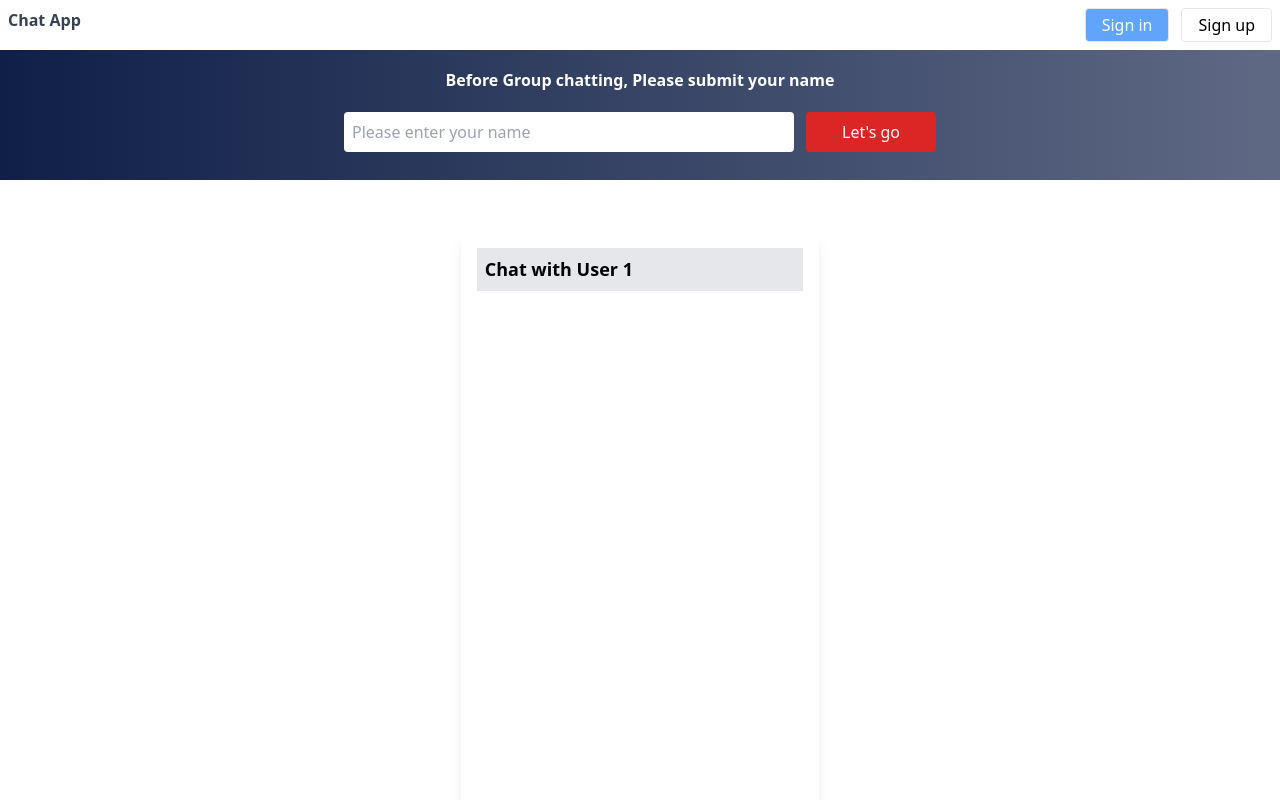
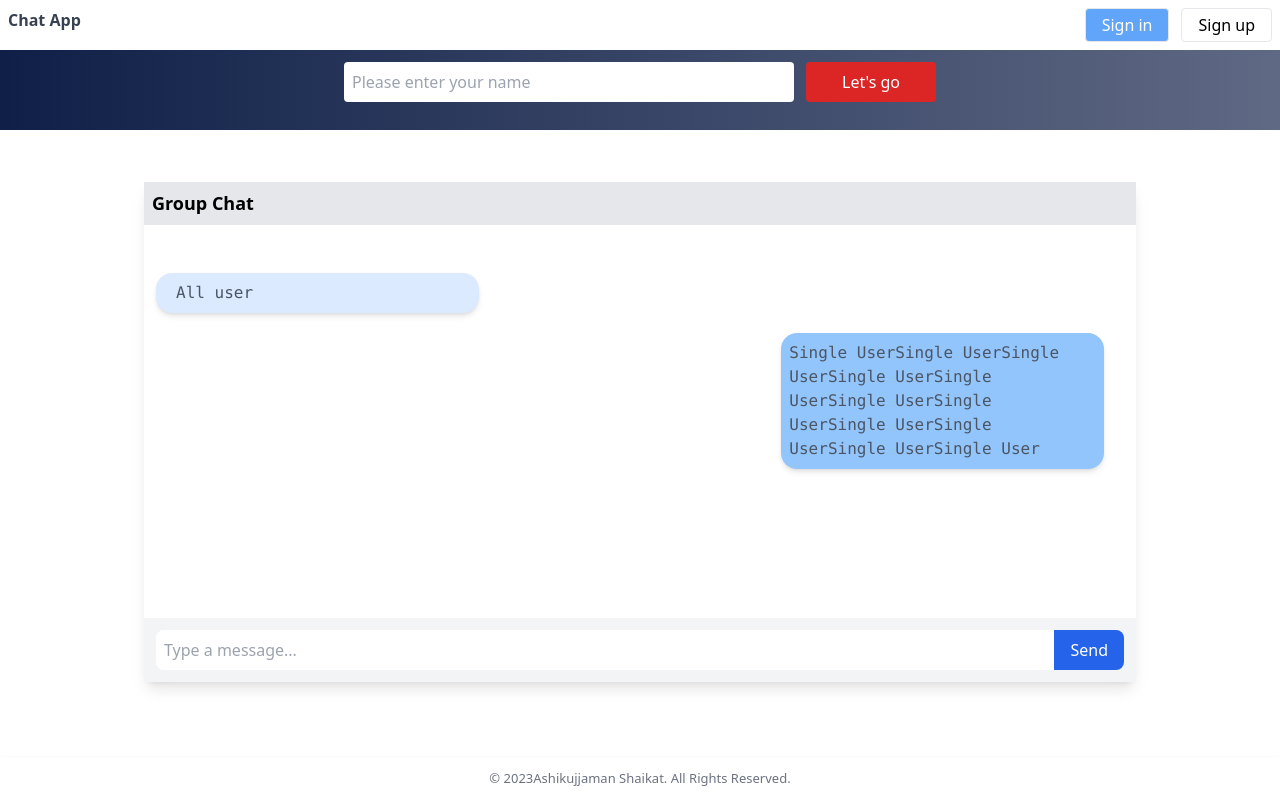
Before and after one commit to shaikat11519/fronted-laravel-chat-application, a Next.js app: page / in a window 1280 px wide. Shown: the top 800 px of the page. Built offline with nearby package versions, Linux system fonts and the light colour scheme.

Commit message:
initial design done

```diff
--- a/app/components/ChatApp.tsx
+++ b/app/components/ChatApp.tsx
@@ -2,38 +2,20 @@ import Link from "next/link";
 
 export default function ChatApp() {
   return (
-    <div className="font-sans bg-gray-100">
-    {/* <div className="w-1/4 p-4 bg-white shadow-lg h-screen">
-        <h1 className="text-xl font-semibold mb-4">Users</h1>
-        <ul>
-            <li className="mb-2">
-                <div className="flex items-center">
-                    <img src="user1.jpg" alt="User 1" className="w-8 h-8 rounded-full"/>
-                    <span className="ml-2">User 1</span>
-                </div>
-            </li>
-            <li className="mb-2">
-                <div className="flex items-center">
-                    <img src="user2.jpg" alt="User 2" className="w-8 h-8 rounded-full"/>
-                    <span className="ml-2">User 2</span>
-                </div>
-            </li>
+    <div className="font-sans bg-gray-100 w-full">
+    <div className="w-[100%] bg-white shadow-lg min-h-[500px] relative">
+        <div className="w-full bg-gray-200 p-2 mb-4">
+            <h1 className="text-xl font-semibold">Group Chat</h1>
+        </div>
+        <div className="chat-messages overflow-y-auto h-full p-3">
 
-        </ul>
-    </div> */}
+            <div className="w-1/3 mt-5 mb-2 rounded-2xl p-2 px-5 py-2 bg-blue-100 shadow-md font-mono text-gray-600">All user</div>
+            <div className="w-1/3 rounded-2xl p-2 py-2 flex bg-blue-300 shadow-md mt-5 mr-5 mb-5 ml-auto font-mono text-gray-600">Single UserSingle UserSingle UserSingle UserSingle UserSingle UserSingle UserSingle UserSingle UserSingle UserSingle User</div>
 
-    <div className="w-full p-4 bg-white shadow-lg h-screen">
-        <div className="flex items-center justify-between bg-gray-200 p-2 mb-4">
-            <h1 className="text-xl font-semibold">Chat with User 1</h1>
-            <button className="text-gray-600 hover:text-gray-800">
-                <i className="fas fa-times"></i>
-            </button>
         </div>
-        <div className="chat-messages overflow-y-auto h-4/5">
-        </div>
-        <div className="chat-input mt-4">
-            <input type="text" placeholder="Type a message..." className="w-full p-2 border border-gray-300 rounded-md focus:outline-none"/>
-            <button className="bg-blue-500 text-white px-4 py-2 rounded-md ml-2 hover:bg-blue-600">Send</button>
+        <div className="chat-input mt-4 p-3 absolute bottom-0 flex w-full bg-gray-100">
+            <input type="text" placeholder="Type a message..." className="w-full p-2 border-gray-300 rounded-none rounded-tl-lg rounded-bl-lg focus:outline-none"/>
+            <button className="bg-blue-600 hover:bg-blue-700 text-white px-4 py-2 rounded-br-lg rounded-tr-lg">Send</button>
         </div>
     </div>
 </div>
--- /dev/null
+++ b/app/components/Footer.tsx
@@ -0,0 +1,9 @@
+export default function Footer() {
+    return (
+      <footer className="p-3 bg-white shadow dark:bg-gray-800 fixed left-0 right-0 bottom-0">
+      <span className="text-sm text-gray-500 sm:text-center dark:text-gray-400 flex justify-center">© 2023 <a href="https://bd.linkedin.com/in/shaikat63" className="hover:underline" target="_blank">Ashikujjaman Shaikat</a>. All Rights Reserved.
+      </span>
+
+  </footer>
+    );
+}
--- a/app/components/Header.tsx
+++ b/app/components/Header.tsx
@@ -14,7 +14,7 @@ export default function Header() {
         {/* SEARCH BAR */}
         <div className='text-left text-lg py-3 m-auto flex justify-center'>
           <input
-            className='rounded  mr-3 p-2 w-[450px]'
+            className='rounded  mr-3 p-2 w-[450px] focus:outline-none'
             type='text'
             placeholder='Please enter your name'
             value={location}
--- a/app/components/NavBar.tsx
+++ b/app/components/NavBar.tsx
@@ -2,7 +2,7 @@ import Link from "next/link";
 
 export default function NavBar() {
     return (
-      <nav className='bg-white p-2 flex justify-between'>
+      <nav className='bg-white p-2 flex justify-between absolute left-0 right-0'>
         <Link href='/' className='font-bold text-gray-700 text-2xl'>
           {' '}
           Chat App {' '}
--- a/app/page.tsx
+++ b/app/page.tsx
@@ -1,13 +1,14 @@
 import NavBar from './components/NavBar';
 import Header from './components/Header';
 import ChatApp from './components/ChatApp';
+import Footer from './components/Footer';
 
 export default function Home() {
   return (
-    <main className='bg-gray-100 min-h-screen w-screen'>
+    <main className='bg-gray-100 min-h-screen w-screen relative'>
+       <NavBar/>
       <main className='max-w-screen-2xl m-auto bg-white'>
-      <NavBar/>
-        <main>
+        <main className='h-screen'>
           <Header/>
           {/* HEADER */} {/* CARDS */}
           <div className='py-3 px-36 mt-10 flex flex-wrap justify-center'>
@@ -17,7 +18,9 @@ export default function Home() {
           </div>
           {/* CARDS */}
         </main>
+
       </main>
+      <Footer/>
     </main>
   );
 }
```
